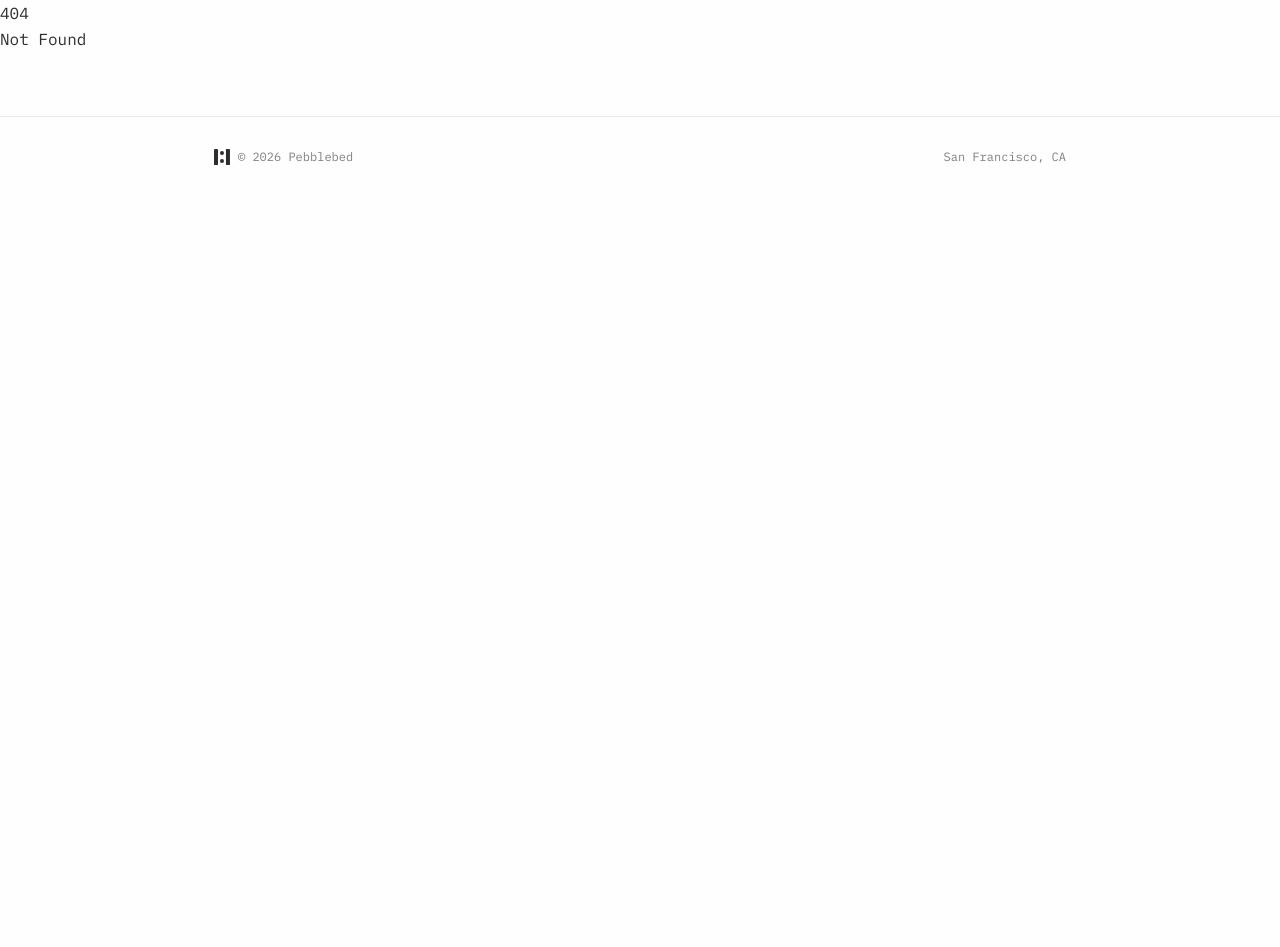
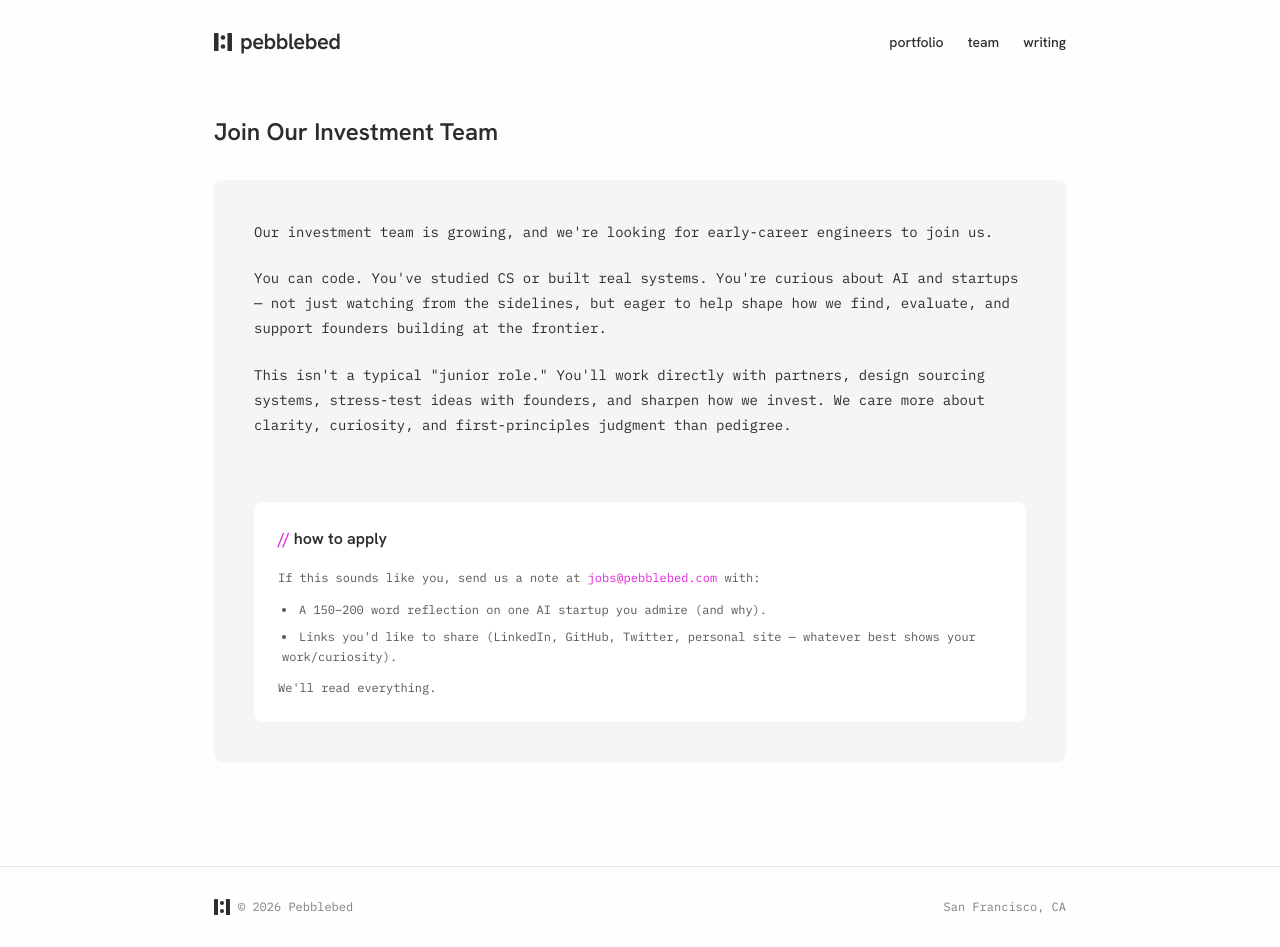
Before and after one commit to cora-kyler/pb, a SvelteKit app: page /hiring in a window 1280 px wide. Before the commit this address had no page. Before the commit the page ends 800 px from the top, so only its background shows below. Built offline with nearby package versions, Linux system fonts and the light colour scheme.

Commit message:
hiring start

```diff
--- /dev/null
+++ b/src/routes/+layout.ts
@@ -0,0 +1 @@
+export const prerender = true;
--- /dev/null
+++ b/src/routes/hiring/+page.svelte
@@ -0,0 +1,43 @@
+<script lang="ts">
+	import Header from '$lib/components/Header.svelte';
+</script>
+
+<svelte:head>
+	<title>Join Our Investment Team | Pebblebed</title>
+</svelte:head>
+
+<Header />
+
+<div class="mx-auto max-w-[900px] px-6 py-10">
+	<h2 class="font-sans text-2xl font-semibold text-dark-grey mb-8">Join Our Investment Team</h2>
+
+	<section class="bg-light-grey rounded-lg p-6 md:p-10">
+		<div class="text-sm leading-[1.8] text-dark-grey space-y-[1.5em]">
+			<p>Our investment team is growing, and we're looking for early-career engineers to join us.</p>
+
+			<p>You can code. You've studied CS or built real systems. You're curious about AI and startups — not just watching from the sidelines, but eager to help shape how we find, evaluate, and support founders building at the frontier.</p>
+
+			<p>This isn't a typical "junior role." You'll work directly with partners, design sourcing systems, stress-test ideas with founders, and sharpen how we invest. We care more about clarity, curiosity, and first-principles judgment than pedigree.</p>
+		</div>
+
+		<div class="bg-white rounded-lg p-4 md:p-6 mt-16">
+			<h2 class="font-sans font-semibold text-dark-grey mb-4">
+				<span class="text-pink">//</span> how to apply
+			</h2>
+			<div class="text-xs text-dark-grey/80 leading-relaxed space-y-3">
+				<p>If this sounds like you, send us a note at <a href="mailto:jobs@pebblebed.com" class="text-pink hover:underline">jobs@pebblebed.com</a> with:</p>
+				<ul class="space-y-2 list-disc list-inside ml-1">
+					<li>A 150–200 word reflection on one AI startup you admire (and why).</li>
+					<li>Links you'd like to share (LinkedIn, GitHub, Twitter, personal site — whatever best shows your work/curiosity).</li>
+				</ul>
+				<p class="text-xs text-dark-grey/80 leading-relaxed">We'll read everything.</p>
+			</div>
+		</div>
+	</section>
+</div>
+
+<style>
+	.font-serif {
+		font-family: 'Source Serif 4', serif;
+	}
+</style>
```
